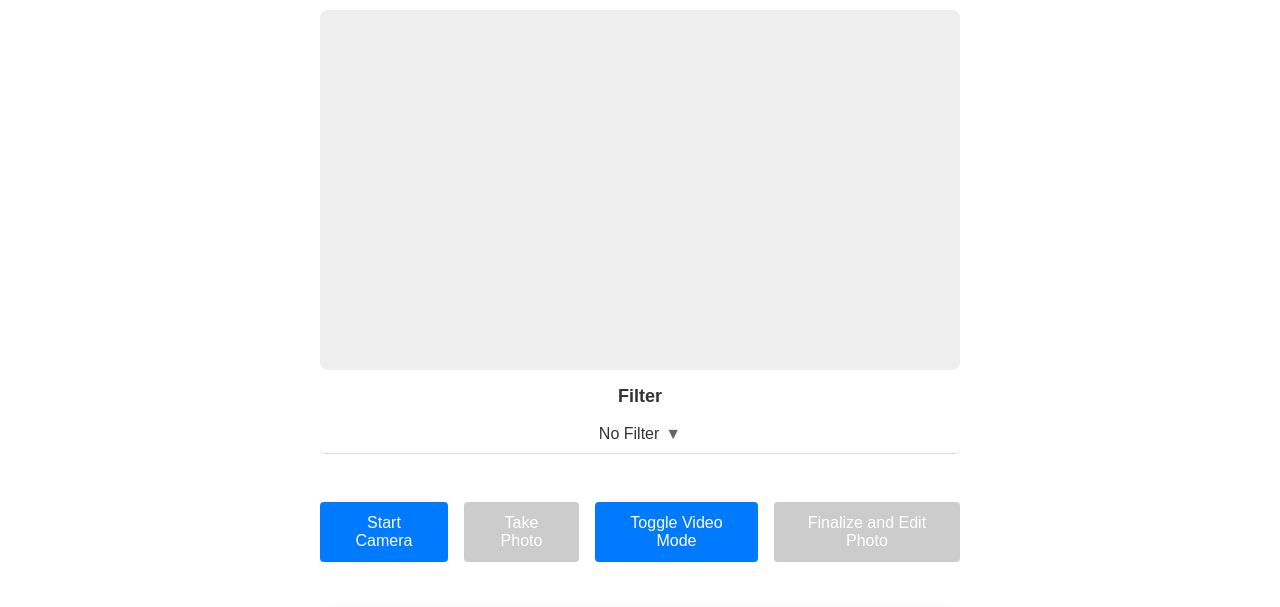
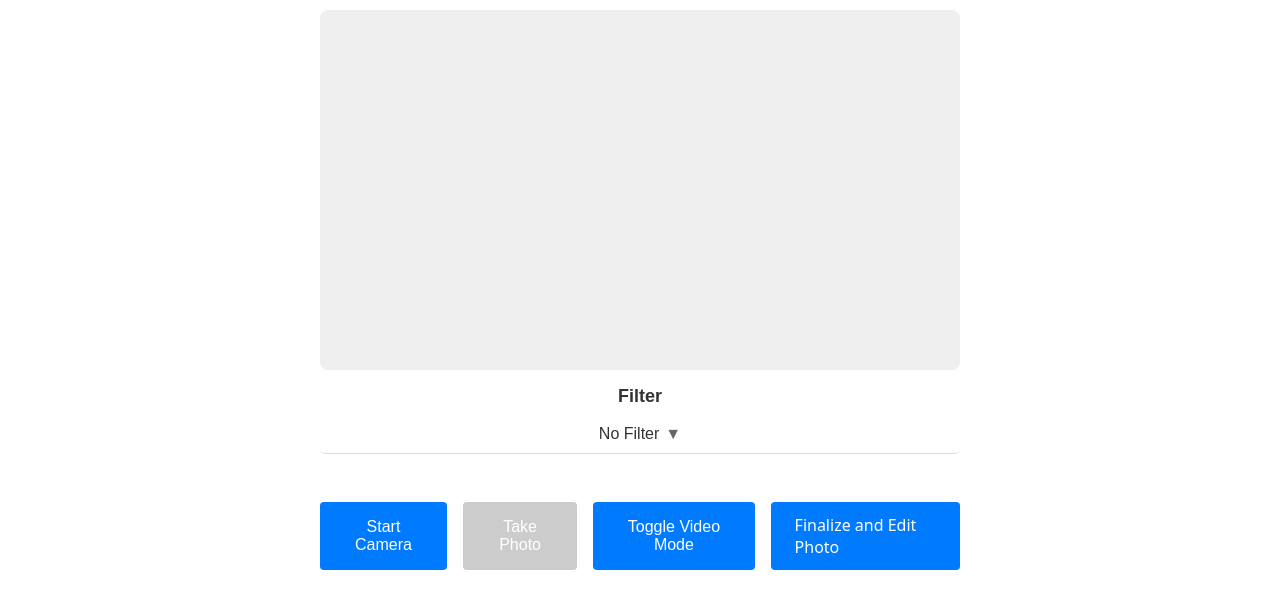
Before and after one commit to tunglev/Mobile-Booth, a plain HTML site: page frontend/home.html in a window 1280 px wide. Shown: the part 173-780 px from the top of the page. Drawn offline with Linux system fonts and the light colour scheme.

Commit message:
link to post photo now works

```diff
--- a/frontend/home.html
+++ b/frontend/home.html
@@ -50,7 +50,7 @@
             <button id="startWebcam">Start Camera</button>
             <button id="captureImage" disabled>Take Photo</button>
             <button id="toggleVideoMode">Toggle Video Mode</button>
-            <button id="finalizePhoto" disabled href="post-photo.html">Finalize and Edit Photo</button>
+            <a class="button" id="finalizePhoto" disabled href="/frontend/post-photo.html" style="text-decoration: none;">Finalize and Edit Photo</a>
           </div>
 
           <div class="image-preview" id="image-preview" >
--- a/frontend/styles.css
+++ b/frontend/styles.css
@@ -17,7 +17,7 @@ ul, li {
   margin: 0;
 }
 
-button {
+button, .button {
   background-color: #007bff;
   color: #ffffff;
   border: none;
```
